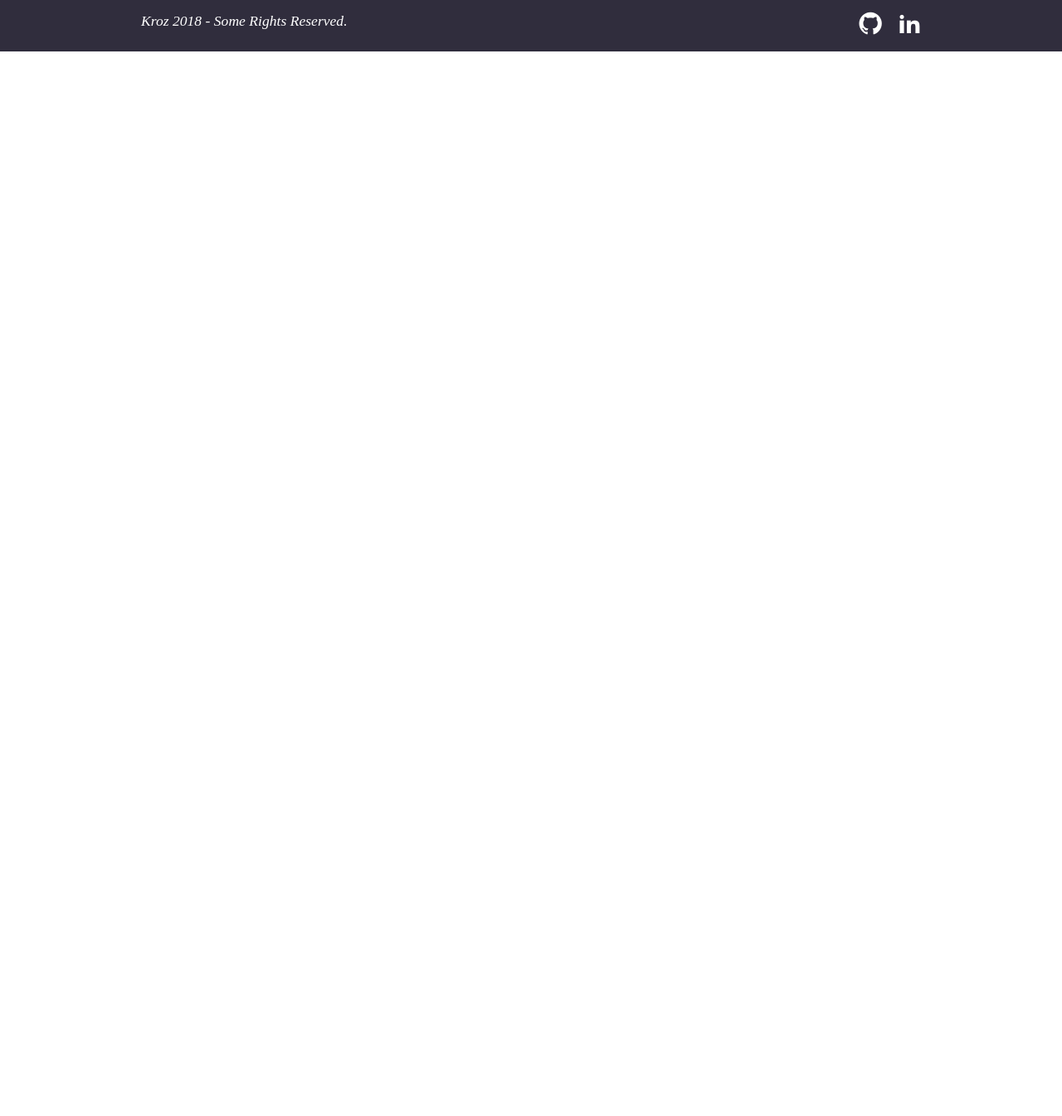
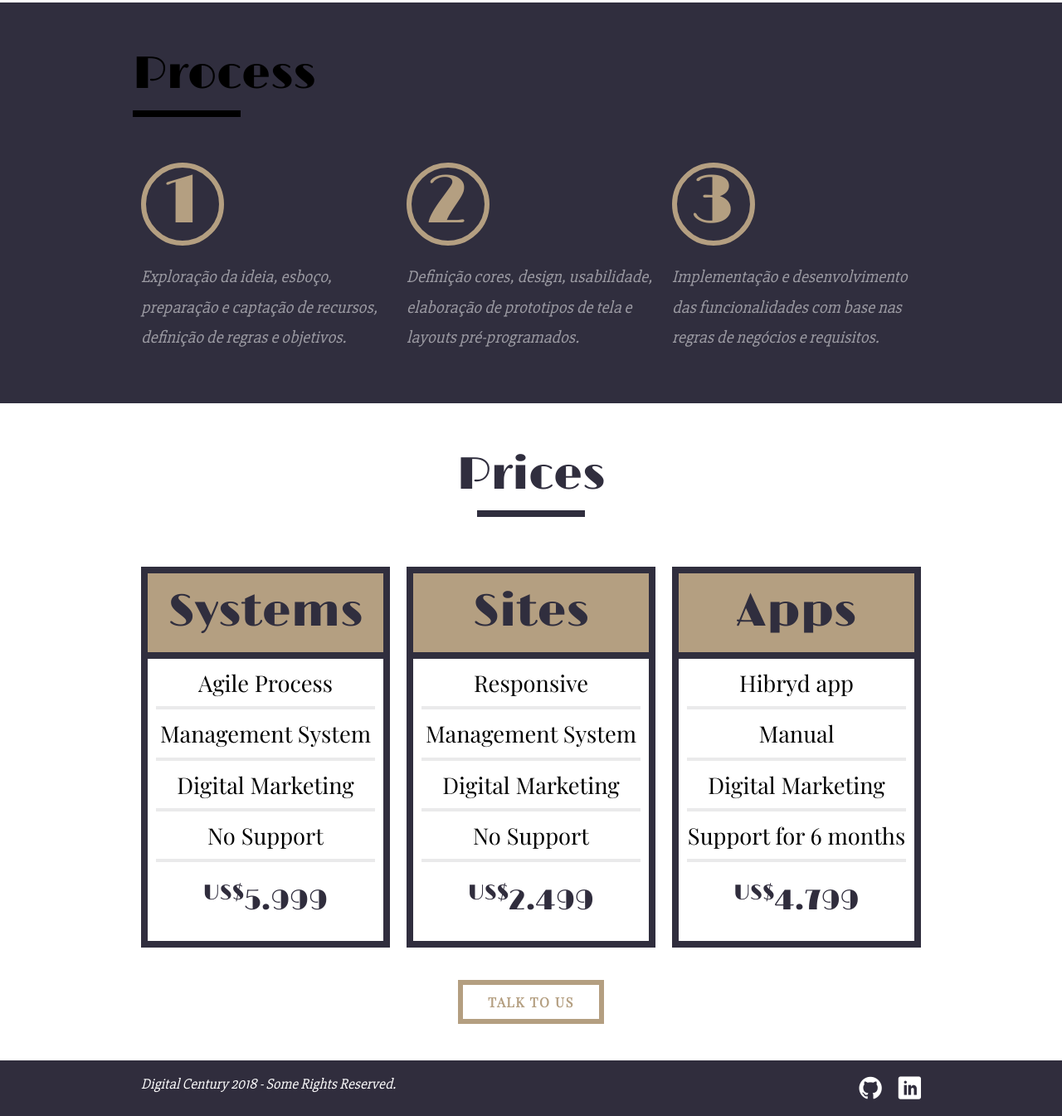
Before and after one commit to vdhug/digital-century, a plain HTML site: page web/index.html in a window 1280 px wide. Shown: the part 474-1819 px from the top of the page at 83% size. Before the commit the page ends 800 px from the top, so only its background shows below. Drawn offline with nearby package versions, Linux system fonts and the light colour scheme; files whose address does not match are found by name; a web font is replaced by a local one.

Commit message:
Finishing web version

```diff
--- a/web/css/style.css
+++ b/web/css/style.css
@@ -1,18 +1,19 @@
 /* General Stylesheets */
 
 @import url("https://use.typekit.net/wnh4zdp.css");
-@import url('https://fonts.googleapis.com/css?family=Limelight');
+@import url('https://fonts.googleapis.com/css?family=Limelight|Slabo+27px|Playfair+Display');
 
 body {
 	font-family: 'Limelight', cursive;
 	font-weight: 300;
+	line-height: 1;
 }
 
 p {
-	font-family: adobe-caslon-pro, serif;
+	font-family: 'Slabo 27px', serif;
 	font-size: 1em;
 	font-style: italic;
-	font-weight: 400;
+	font-weight: 300;
 	color: #302d3d;
 }
 
@@ -51,15 +52,14 @@ img {
 .icon-menu:before {
   content: "\e9bd";
 }
-
-.icon-checkbox:before {
-  content: "\ea53";
-}
 .icon-linkedin:before {
-  content: "\eaca";
+  content: "\eac9";
 }
 .icon-github:before {
   content: "\eab0";
+}
+.icon-circle:before {
+  content: "\ea56";
 }
 
 
@@ -79,13 +79,14 @@ img {
 
 .header_menu ul li span {
 	font-size: 2.5em;
-	line-height: 1.25em;
+	line-height: 1.25;
 	color: #FFF;
 }
 
 .introduction {
 	margin-top: 100px;
 	padding-top: 60px;
+	margin-bottom: 45px;
 }
 
 .logo img {
@@ -93,16 +94,142 @@ img {
 }
 
 .introduction p {
+	font-family: adobe-caslon-pro, serif;
 	font-size: 2.14em;
-	line-height: 30px;
 	max-width: 300px;
 }
 
 .introduction h1 {
-	font-size: 4.28em;
-
+	font-size: 4em;
+	color: #b49f81;
 }
 
+.introduction h1:after, .introduction h1:before {
+	content: "";
+	display: block;
+	width: 130px;
+	height: 8px;
+	margin: 15px 0;
+	background: #b49f81;
+}
+
+.process {
+	background-color: #302e3e;
+	padding-bottom: 60px;
+}
+
+.process h1, .prices h1 {
+	font-size: 3.42em;
+	margin-top: 60px;
+}
+
+.process h1:after {
+	content: "";
+	display: block;
+	width: 130px;
+	height: 8px;
+	margin: 15px 0;
+	background: #000;
+}
+
+.process-item {
+	margin-top: 40px;
+}
+
+.process-item h2 {
+	font-size: 5.14em;
+	color: #b49f81;
+}
+
+.circle {
+  width: 100px;
+  height: 100px;
+  border-radius: 50%;
+  border: solid 6px #b49f81;
+  text-align: center;
+}
+
+.process-item p {
+	font-size: 1.28em;
+	line-height: 1.78;
+	color: #9c9ba3;
+    padding-top: 20px;
+}
+
+.prices {
+	padding-bottom: 60px;
+}
+
+.prices h1 {
+	text-align: center;
+	color: #302e3e;
+}
+
+.prices h1:after {
+	content: "";
+	display: block;
+	width: 130px;
+	height: 8px;
+	margin: 15px auto;
+	background: #302e3e;
+}
+
+.price-item {
+	border: 8px solid #302e3e;
+	margin-top: 45px;
+}
+
+.price-item h2 {
+	font-size: 3.42em;
+	text-align: center;
+	color: #302e3e;
+	padding: 20px 0;
+	background-color: #b49f81;
+	border-bottom: 8px solid #302e3e;
+}
+
+.price-item ul li {
+	font-size: 1.71em;
+	font-family: 'Playfair Display', serif;
+	text-align: center;
+	padding: 15px 0;
+	margin: 0 10px;
+	border-bottom: 4px solid #eaeaeb;
+}
+
+.price-item h3 {
+	font-size: 2.14em;
+	color: #302d3d;
+	text-align: center;
+	margin: 30px 0;
+}
+
+
+
+.call {
+	padding-top: 56px;
+	text-align: center;
+	clear: both;
+}
+
+
+
+.btn {
+	border: 6px solid #b49f81;
+    padding: 10px 30px;
+	font-family: 'Playfair Display', serif;
+    color: #b49f81;
+    font-size: 1em;
+    line-height: 20px;
+    text-transform: uppercase;
+    font-weight: bold;
+    letter-spacing: .1em;
+}
+
+.btn:hover {
+	border-color: #302e3e;
+	color: #302e3e;
+}
 /* */
 .copy {
 	width: 100%;
@@ -125,5 +252,5 @@ img {
 
 
 .copy-info a span:hover {
-	color: #f78e2c;
+	color: #b49f81;
 }
--- a/web/index.html
+++ b/web/index.html
@@ -31,8 +31,76 @@
 				<img src="img/logo.png">
 			</div>
 			<div class="grid-12">
-				<p>Digital Century veio para criar os seus:</p>
-				<h1>Apps § Web Sites <br>Web Apps § Sistemas</h1>
+				<p>Digital Century<br> designed to develop:</p>
+				<h1>Systems § Sites § Apps</h1>
+			</div>
+		</section>
+
+
+		<section class="process">
+			<div class="container">
+				<h1>Process</h1>
+
+				<div class="grid-1-3 process-item ">
+					<h2 class="circle">1</h2>
+					<p>Exploração da ideia, esboço, preparação e captação de recursos, definição de regras e objetivos.</p>
+				</div>
+
+				<div class="grid-1-3 process-item ">
+					<h2 class="circle">2</h2>
+					<p>Definição cores, design, usabilidade, elaboração de prototipos de tela e layouts pré-programados.</p>
+				</div>
+
+				<div class="grid-1-3 process-item ">
+					<h2 class="circle">3</h2>
+					<p>Implementação e desenvolvimento das funcionalidades com base nas regras de negócios e requisitos.</p>
+				</div>
+			</div>
+		</section>
+
+		<section class="prices container">
+			<h1>Prices</h1>
+			<div class="grid-1-3 price-item">
+				<h2>Systems</h2>
+
+				<ul>
+					<li>Agile Process</li>
+					<li>Management System</li>
+					<li>Digital Marketing</li>
+					<li>No Support</li>
+				</ul>
+
+				<h3><sup>US$</sup>5.999</h3>
+			</div>
+
+			<div class="grid-1-3 price-item">
+				<h2>Sites</h2>
+
+				<ul>
+					<li>Responsive</li>
+					<li>Management System</li>
+					<li>Digital Marketing</li>
+					<li>No Support</li>
+				</ul>
+
+				<h3><sup>US$</sup>2.499</h3>
+			</div>
+
+			<div class="grid-1-3 price-item">
+				<h2>Apps</h2>
+
+				<ul>
+					<li>Hibryd app</li>
+					<li>Manual</li>
+					<li>Digital Marketing</li>
+					<li>Support for 6 months</li>
+				</ul>
+
+				<h3><sup>US$</sup>4.799</h3>
+			</div>
+
+			<div class="call">
+				<a class="btn" href="#">Talk to Us</a>
 			</div>
 		</section>
 
@@ -40,7 +108,7 @@
 			<div class="copy">
 				<div class="container">
 					<div class="grid-16 copy-info">
-						<p>Kroz 2018 - Some Rights Reserved.
+						<p>Digital Century 2018 - Some Rights Reserved.
 
 							<a href="https://www.linkedin.com/in/vitor-hugo-da-silva-lima-32930711a/"><span class="icon-linkedin"></span></a>
 
```
Also changed, not shown: web/fonts/icomoon.ttf, web/fonts/icomoon.woff, web/img/logo.png, 2 other files.
